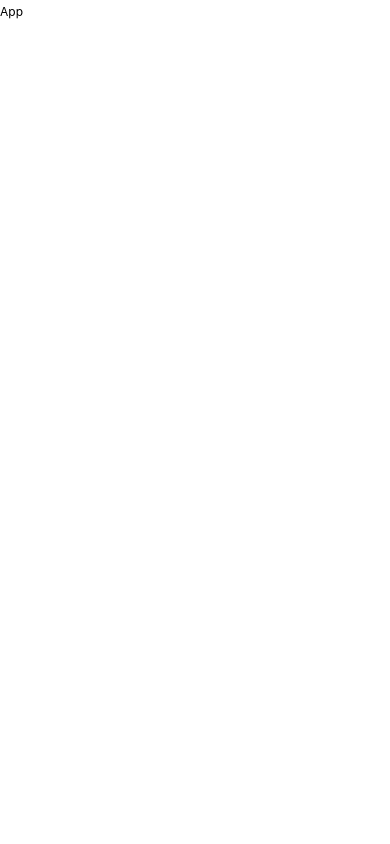
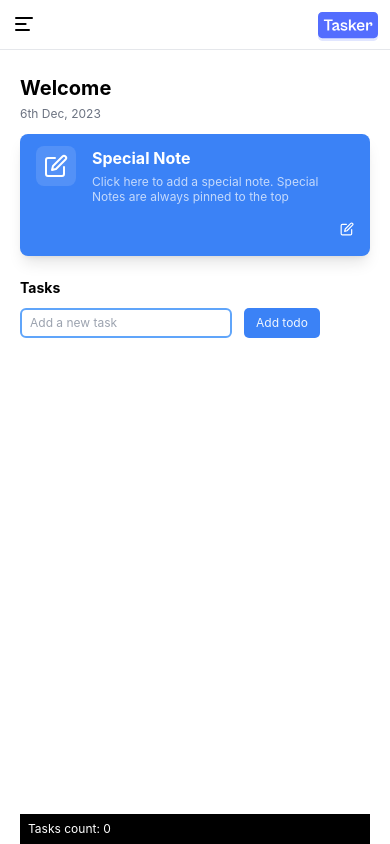
Before and after one commit to ben-dev10/tasker, a React (Vite) app: page / in a window 390 px wide. Built offline with nearby package versions, Linux system fonts and the light colour scheme.

Commit message:
added several components, including Sheet, Taskbar

```diff
--- a/src/archive/FilteredComponentsold.jsx
+++ /dev/null
@@ -1,64 +0,0 @@
-function Item({ videos }) {
-  return (
-    <div className="">
-      <h2 className="font-bold text-[14px]">{videos.title}</h2>
-      <p className="text-gray-500">{videos.description}</p>
-    </div>
-  );
-}
-
-function Items({ videos }) {
-  return (
-    <div className="">
-      {videos.map((video, id) => (
-        // <Item key={id} videos={video} />
-        <div className="" key={id}>
-          <h2 className="font-bold text-[14px]">{video.title}</h2>
-          <p className="text-gray-500">{video.description}</p>
-        </div>
-      ))}
-    </div>
-  );
-}
-
-const FilteredComponents = () => {
-  let videoList = [
-    { title: "1. React: The Framework", description: "React 2013, Facebook" },
-    {
-      title: "2. React Docs: Understanding",
-      description: "Meta, now Facebook",
-    },
-    {
-      title: "3. Facebook React Native",
-      description: "2016, Facebook React Native",
-    },
-  ];
-
-  const [searchTerm, setSearchTerm] = useState("");
-
-  const filteredItems = videoList.filter(
-    (video) =>
-      video.title.toLowerCase().includes(searchTerm.toLowerCase()) ||
-      video.description.toLowerCase().includes(searchTerm.toLowerCase())
-  );
-
-  return (
-    <div>
-      <input
-        type="text"
-        className="px-3 rounded-md p-1"
-        placeholder="Search..."
-        value={searchTerm}
-        onChange={(e) => setSearchTerm(e.target.value)}
-      />
-
-      <div>
-        {filteredItems.map((id) => (
-          <div className="" key={id}>
-            <Items videos={videoList} />
-          </div>
-        ))}
-      </div>
-    </div>
-  );
-};
--- a/src/components/App.jsx
+++ b/src/components/App.jsx
@@ -1,5 +1,53 @@
+import { useState } from "react";
+import NavBar from "./NavBar";
+import Hero from "./Hero";
+import Todos from "./Todos";
+import TaskBar from "./TaskBar";
+
 export default function App() {
+  const [todos, setTodos] = useState([]);
+  const [newTodo, setNewTodo] = useState("");
+
+  const addTodo = () => {
+    if (newTodo.trim() !== "") {
+      setTodos([...todos, { id: Date.now(), text: newTodo, completed: false }]);
+      setNewTodo("");
+    }
+  };
+
+  const toggleTodo = (id) => {
+    setTodos(
+      todos.map((todo) =>
+        todo.id === id ? { ...todo, completed: !todo.completed } : todo
+      )
+    );
+  };
+
+  const deleteTodo = (id) => {
+    setTodos(todos.filter((todo) => todo.id !== id));
+  };
+
   return (
-    <div>App</div>
-  )
+    <>
+      <header className="p-3 border-b h-[50px] sticky top-0">
+        <div className="wrapper max-w-xl mx-auto">
+          <NavBar />
+        </div>
+      </header>
+      <main className="max-w-xl mx-auto h-[calc(100vh-50px)]">
+        <div className="wrapper h-full p-3 px-5 pb-0 flex flex-col overflow-hidden">
+          <Hero />
+          <Todos
+            newTodo={newTodo}
+            addTodo={addTodo}
+            todos={todos}
+            toggleTodo={toggleTodo}
+            deleteTodo={deleteTodo}
+            setNewTodo={setNewTodo}
+          />
+          <TaskBar todos={todos} />
+        </div>
+      </main>
+    </>
+  );
 }
--- /dev/null
+++ b/src/components/Hero.jsx
@@ -0,0 +1,18 @@
+import SpecialNote from "./SpecialNote";
+
+export default function Hero() {
+  let date = new Date();
+  let day = date.getDate();
+  let month = date.getMonth();
+  let year = date.getFullYear();
+
+  return (
+    <div className="mt-3">
+      <h2 className="text-xl font-bold">Welcome</h2>
+      <div className="text-gray-500">{day + "th " + "Dec" + ", " + year}</div>
+      <div className="mt-2 mb-5">
+        <SpecialNote />
+      </div>
+    </div>
+  );
+}
--- /dev/null
+++ b/src/components/NavBar.jsx
@@ -0,0 +1,27 @@
+import menuIcon from "../assets/menu.svg";
+import tasker from "../assets/tasker.svg";
+import Sheet from "./ui/Sheet";
+
+export default function NavBar() {
+  function handleBodyStylesAndSheetVisibility() {
+    document.getElementById("sheet").classList.toggle("hidden");
+    document.body.classList.toggle("overflow-hidden");
+  }
+
+  return (
+    <div className="navbar flex">
+      <div className="mr-auto sm:hidden">
+        <img
+          src={menuIcon}
+          alt="menu-icon"
+          className=""
+          onClick={handleBodyStylesAndSheetVisibility}
+        />
+      </div>
+      <Sheet />
+      <div className="logo">
+        <img src={tasker} alt="" className="w-[60px]" />
+      </div>
+    </div>
+  );
+}
--- /dev/null
+++ b/src/components/SpecialNote.jsx
@@ -0,0 +1,27 @@
+import { PenBox } from "lucide-react";
+
+export default function SpecialNote() {
+  return (
+    <div className="p-3 flex flex-col px-4 rounded-lg shadow-lg gap-4 min-h-[120px] bg-blue-500 w-full">
+      <div className="flex gap-4">
+        <div className="icon-box p-2 bg-white/[.12] rounded-lg h-max">
+          <PenBox className="text-white" />
+        </div>
+        <div className="text">
+          <h4 className="text-white text-[16px] font-bold pb-1">
+            Special Note
+          </h4>
+          <p className="leading-tight text-white/[.7]">
+            Click here to add a special note. Special Notes are always pinned to
+            the top
+          </p>
+        </div>
+      </div>
+      <div className="self-end mt-auto">
+        <button className="">
+          <PenBox size={14} className="text-white" />
+        </button>
+      </div>
+    </div>
+  );
+}
--- /dev/null
+++ b/src/components/TaskBar.jsx
@@ -0,0 +1,7 @@
+export default function TaskBar({ todos }) {
+  return (
+    <div className="taskbar bg-black text-white h-[30px] px-2 flex items-center">
+      Tasks count: {todos.length}
+    </div>
+  );
+}
--- /dev/null
+++ b/src/components/Todos.jsx
@@ -0,0 +1,71 @@
+function TodoList({ todos, toggleTodo, deleteTodo }) {
+  return (
+    <ul className="">
+      {todos.map((todo) => (
+        <li
+          key={todo.id}
+          className="border border-blue-100 p-2 px-3 flex items-center gap-1 rounded-md mb-2"
+        >
+          <input
+            type="checkbox"
+            checked={todo.completed}
+            onChange={() => toggleTodo(todo.id)}
+            className="p-1"
+          />
+          <span
+            style={{
+              textDecoration: todo.completed ? "line-through" : "none",
+            }}
+            className="text-blue-900 font-bold"
+          >
+            {todo.text}
+          </span>
+          <button
+            onClick={() => deleteTodo(todo.id)}
+            className="ml-auto px-2 py-[2px] rounded-md bg-red-400 text-red-50"
+          >
+            Delete
+          </button>
+        </li>
+      ))}
+    </ul>
+  );
+}
+
+// Todos (parent) receives 5 props and passes 3 to TodoList component (child)
+export default function Todos({
+  newTodo,
+  addTodo,
+  todos,
+  toggleTodo,
+  deleteTodo,
+  setNewTodo,
+}) {
+  return (
+    <div className="todolist grow max-h-[340px] mb-auto">
+      <h6 className="text-[14px] font-bold mb-2">Tasks</h6>
+      <div className="flex gap-3 mb-4 h-[30px]">
+        <input
+          type="text"
+          value={newTodo}
+          onChange={(e) => setNewTodo(e.target.value)}
+          className="px-2 py-1 rounded-md outline-none border-2 border-blue-400 focus:ring-2 focus:ring-blue-500/30"
+          placeholder="Add a new task"
+        />
+        <button
+          onClick={addTodo}
+          className="bg-blue-500 rounded-[5px] px-3 text-blue-50"
+        >
+          Add todo
+        </button>
+      </div>
+      <div className="taskslist max-h-[340px] overflow-y-scroll">
+        <TodoList
+          todos={todos}
+          toggleTodo={toggleTodo}
+          deleteTodo={deleteTodo}
+        />
+      </div>
+    </div>
+  );
+}
--- /dev/null
+++ b/src/components/cgpt/EditCardModal.jsx
@@ -0,0 +1,36 @@
+import React, { useState } from "react";
+
+const EditCardModal = ({ isOpen, onClose, onSave, heading, body }) => {
+  const [editedHeading, setEditedHeading] = useState(heading);
+  const [editedBody, setEditedBody] = useState(body);
+
+  const handleSave = () => {
+    onSave(editedHeading, editedBody);
+  };
+
+  return (
+    isOpen && (
+      <div>
+        <div>
+          <label>Heading:</label>
+          <input
+            type="text"
+            value={editedHeading}
+            onChange={(e) => setEditedHeading(e.target.value)}
+          />
+        </div>
+        <div>
+          <label>Body:</label>
+          <textarea
+            value={editedBody}
+            onChange={(e) => setEditedBody(e.target.value)}
+          />
+        </div>
+        <button onClick={handleSave}>Save</button>
+        <button onClick={onClose}>Cancel</button>
+      </div>
+    )
+  );
+};
+
+export default EditCardModal;
--- /dev/null
+++ b/src/components/layouts/Container4xl.jsx
@@ -0,0 +1,5 @@
+export default function Container4xl() {
+  return (
+    <div>Container4xl</div>
+  )
+}
--- /dev/null
+++ b/src/components/ui/Sheet.jsx
@@ -0,0 +1,38 @@
+import { X } from "lucide-react";
+
+function Card({ text, bg }) {
+  return (
+    <a href="" className="">
+      <div
+        className={`rounded-lg ${bg} text-white w-[120px] p-2 border-2 border-${bg} hover:border-${bg}/50 aspect-video`}
+      >
+        <p>{text}</p>
+      </div>
+    </a>
+  );
+}
+
+export default function Sheet() {
+  function handleClose() {
+    document.getElementById("sheet").classList.toggle("hidden");
+    document.body.classList.toggle("overflow-hidden");
+  }
+  return (
+    <div
+      id="sheet"
+      className="absolute top-0 left-0 p-4 w-full h-[100vh] bg-white/90 hidden backdrop-blur-[10px]"
+    >
+      <div onClick={handleClose} className="flex justify-end mb-2">
+        <X
+          id="close"
+          size={18}
+          className="cursor-pointer hover:text-black/50"
+        />
+      </div>
+
+      <div className="mx-auto max-w-[350px] divide-y divide-primary">
+        <Card text="twitter" bg="bg-blue-500" />
+      </div>
+    </div>
+  );
+}
```
Also changed, not shown: src/assets/menu.svg (added), src/assets/tasker.svg (added).
